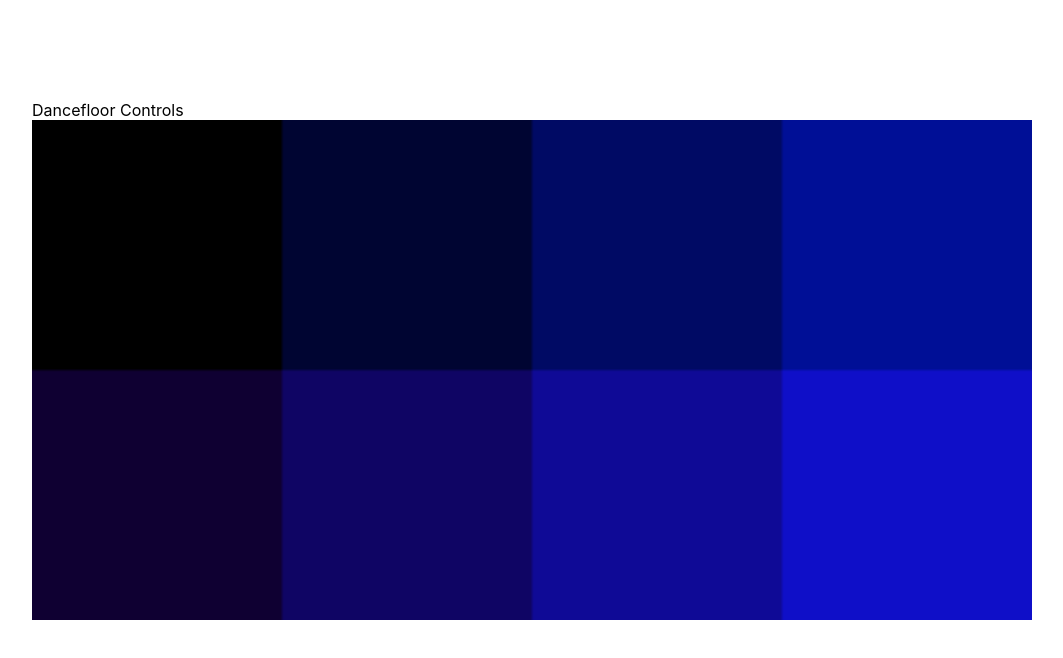
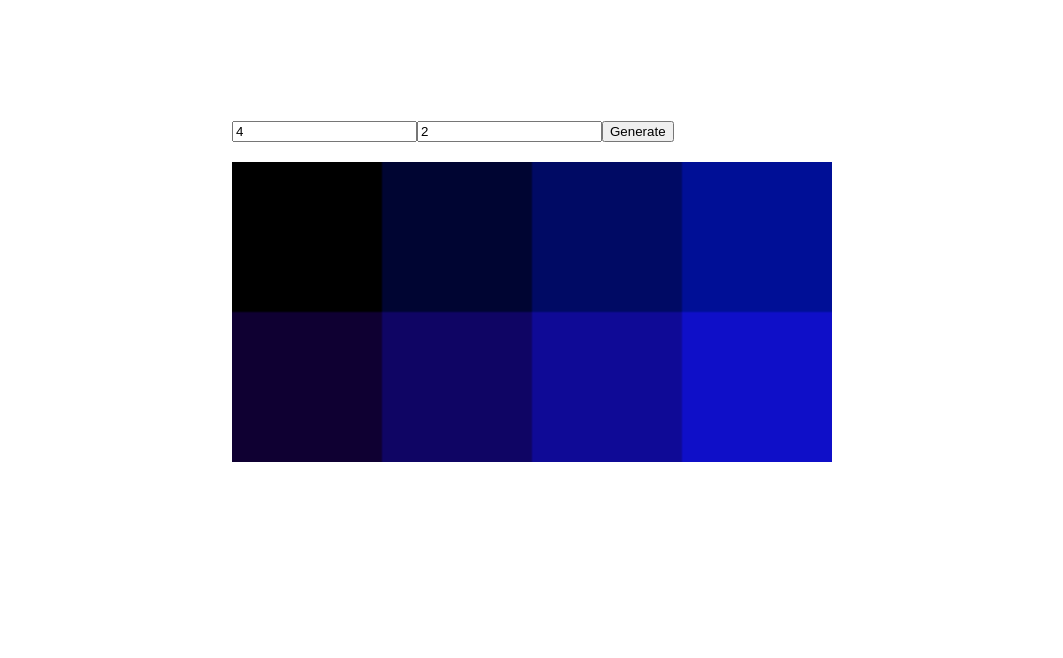
Before and after one commit to nadyja/dancefloor, a React (Create React App) app: page / in a window 1280 px wide. Shown: the top 658 px of the page, without its empty margins (108-1171 px from the left). Built offline with nearby package versions, Linux system fonts and the light colour scheme; the HTML template or start-up script is replaced by a standard one.

Commit message:
Create canvas Controlls component

```diff
--- a/src/components/Canvas/helpers.js
+++ b/src/components/Canvas/helpers.js
@@ -1,12 +1,9 @@
 export function getRandomColor(i, j) {
   return `rgb(${i * 15}, ${j * 5}, ${(i+j) * 50})`
 }
-export function getSize(ctx, columns, rows) {
-  const sizeWidth = ctx.canvas.clientWidth;
-  const sizeHeight = ctx.canvas.clientHeight;
-  const width = 300/columns;//sizeWidth/columns;
-  const height = width;
-  return width;
+export function getSize(ctx, dimensions) {
+  const { columns } = dimensions;
+  return 300/columns;
 }
 export default {
   getRandomColor,
--- a/src/components/Canvas/index.js
+++ b/src/components/Canvas/index.js
@@ -1,13 +1,14 @@
 import React from 'react';
 import PropTypes from 'prop-types';
 import helpers from './helpers';
-import styles from './styles.css';
+import './styles.css';
 
 class Canvas extends React.Component {
   getRandomColor(i, j) {
     return `rgb(${i * 15}, ${j * 5}, ${(i+j) * 50})`
   }
-  renderBlocks(ctx, rows, columns, size) {
+  renderBlocks(ctx, dimensions, size) {
+    const { rows, columns } = dimensions
     for (let i = 0; i < rows; i++) {
       for (let j = 0; j < columns; j++) {
         ctx.fillStyle = helpers.getRandomColor(i, j);
@@ -15,12 +16,21 @@ class Canvas extends React.Component {
       }
     }
   }
-  componentDidMount() {
-    const { columns, rows } = this.props;
+  renderCanvas() {
+    const { dimensions } = this.props;
     const canvas = this.refs.canvas;
     const ctx = canvas.getContext("2d");
-    const size = helpers.getSize(ctx, columns, rows);
-    this.renderBlocks(ctx, rows, columns, size);
+    this.renderBlocks(
+      ctx,
+      dimensions,
+      helpers.getSize(ctx, dimensions)
+    );
+  }
+  componentDidUpdate() {
+    this.renderCanvas();
+  }
+  componentDidMount() {
+    this.renderCanvas();
   }
   render() {
     return (
@@ -29,7 +39,6 @@ class Canvas extends React.Component {
   }
 }
 Canvas.propTypes = {
-  columns: PropTypes.number.isRequired,
-  rows: PropTypes.number.isRequired,
+  dimensions: PropTypes.object.isRequired,
 }
 export default Canvas;
--- a/src/components/Controls/index.js
+++ b/src/components/Controls/index.js
@@ -1,11 +1,32 @@
 import React from 'react';
-
-function Controls() {
-  return (
-    <div>
-      Dancefloor Controls
-    </div>
-  );
+import PropTypes from 'prop-types';
+import './styles.css';
+class Controls extends React.PureComponent {
+  constructor(props) {
+    super(props);
+    this.state = {
+      ...props.dimensions,
+    };
+  }
+  handleChange = (event) => {
+    const { name, value } = event.target;
+    this.setState({ [name]: value });
+  }
+  handleSubmit = () => {
+    this.props.onSubmit(this.state)
+  }
+  render() {
+    return (
+      <div className="controls">
+        <input name="columns" value={this.state.columns} onChange={this.handleChange} placeholder="Set column quantity" />
+        <input name="rows" value={this.state.rows} onChange={this.handleChange} placeholder="Set row quantity" />
+        <button onClick={this.handleSubmit}>Generate</button>
+      </div>
+    );
+  }
 }
-
+Controls.propTypes = {
+  dimensions: PropTypes.object.isRequired,
+  onSubmit: PropTypes.func.isRequired,
+}
 export default Controls;
--- /dev/null
+++ b/src/components/Controls/styles.css
@@ -0,0 +1,3 @@
+.controls {
+  padding: 20px 0;
+}
--- a/src/containers/App.css
+++ b/src/containers/App.css
@@ -1,5 +1,5 @@
 .wrapper {
   padding: 100px 0;
-  width: 1000px;
+  width: 600px;
   margin: auto;
 }
--- a/src/containers/App.js
+++ b/src/containers/App.js
@@ -8,31 +8,31 @@ import './App.css';
 class App extends React.PureComponent {
   state = {
     loading: false,
-    columns: 0,
-    rows: 0,
+    dimensions: {
+      columns: 0,
+      rows: 0,
+    }
   };
-  initialConfigSuccess = (config) => {
-    this.setState({
-      loading: false,
-      ...config,
-    });
+  setCanvasSize = (dimensions) => {
+    this.setState({ dimensions });
   }
   asyncLoadInitialConfig = () => {
-    this.setState({
-      loading: true,
-    })
-    setTimeout(() => this.initialConfigSuccess(defaultConfig), 1000);
+    this.setState({ loading: true })
+    setTimeout(() => {
+      this.setCanvasSize(defaultConfig);
+      this.setState({ loading: false });
+    }, 1000);
   }
   componentDidMount() {
     this.asyncLoadInitialConfig();
   }
   render() {
-    const { columns, rows, loading } = this.state;
+    const { dimensions, loading } = this.state;
     return (
       <div className="wrapper">
         <Loadable loading={loading}>
-          <Controls />
-          <Canvas columns={columns} rows={rows} />
+          <Controls dimensions={dimensions} onSubmit={this.setCanvasSize} />
+          <Canvas dimensions={dimensions} />
         </Loadable>
       </div>
     );
```
